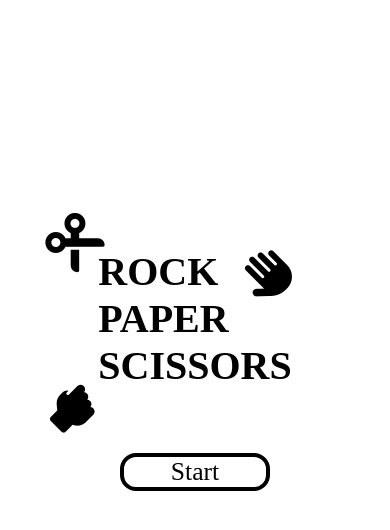
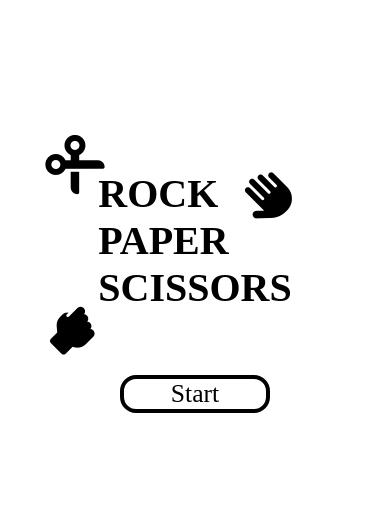
Before and after one commit to HarisJamal28/RockPaperScissors, a plain HTML site: page index.html in a window 390 px wide. Drawn offline with Linux system fonts and the light colour scheme; a web font is replaced by a local one.

Commit message:
Update mobile 2

```diff
--- a/styles.scss
+++ b/styles.scss
@@ -894,9 +894,9 @@ body{
         flex-direction: column;
 
         .game-frame{
-            margin-top: 2rem;
+            margin-top: 1rem;
             width: 300px;
-            height: 80%;
+            height: 550px;
             border-left: 0px solid black;
             border-right: 0px solid black;
             // border: 1px solid black;
```
Also changed, not shown: styles.css, 1 other file.
